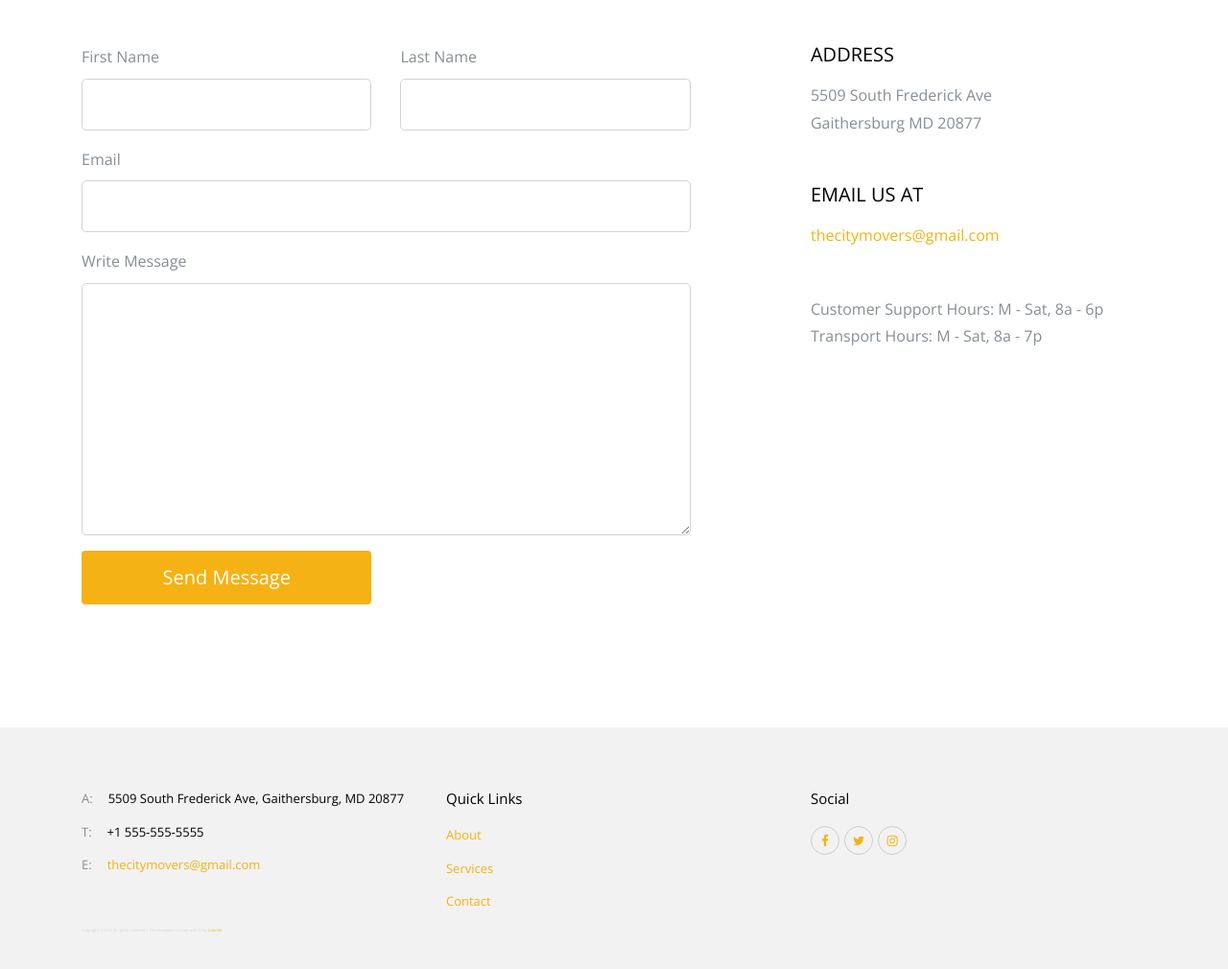
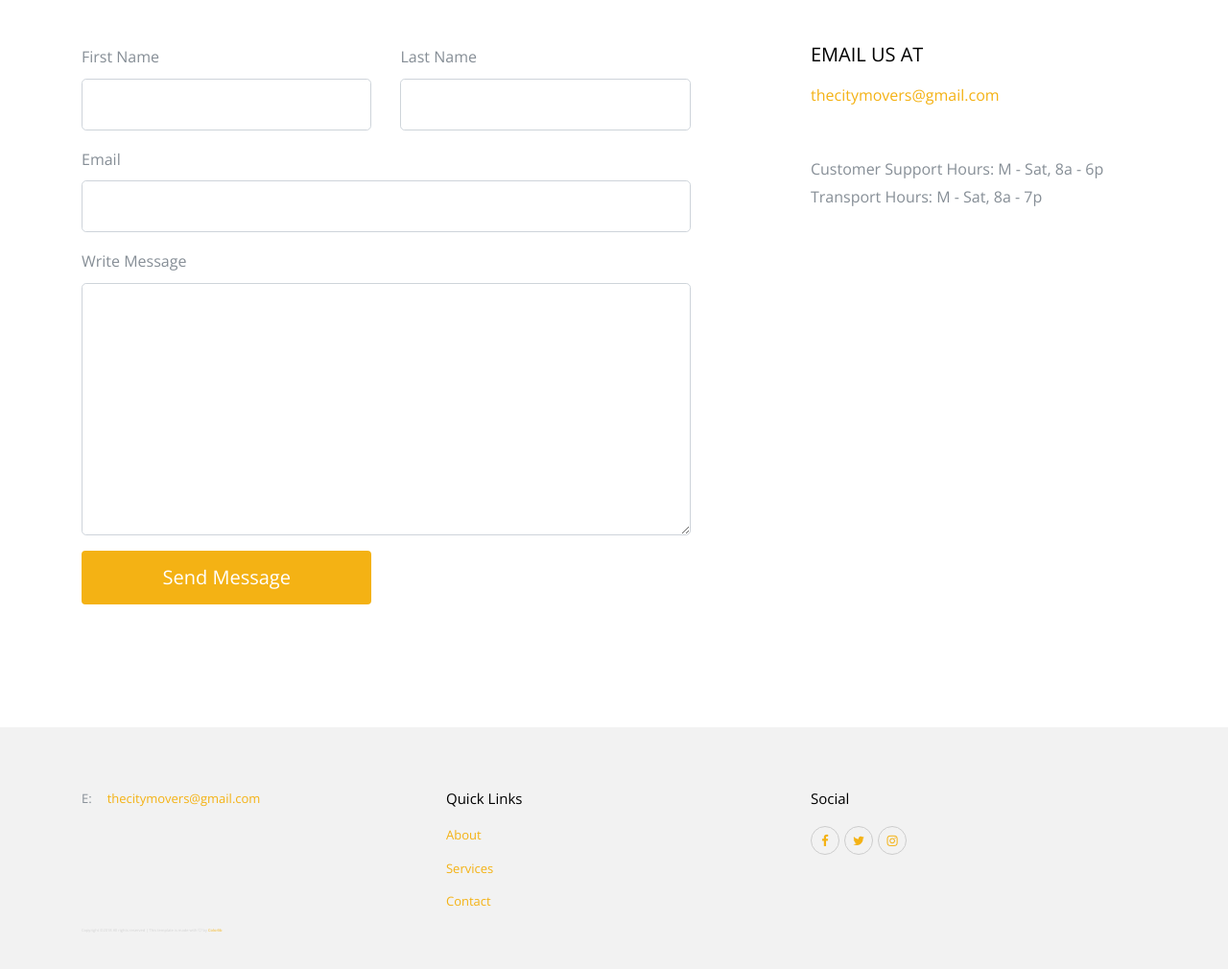
Before and after one commit to pearlsortman/MyCityMovers, a plain HTML site: page src/index.html in a window 1280 px wide. Shown: the part 3293-4303 px from the top of the page at 96% size. Drawn offline with nearby package versions, Linux system fonts and the light colour scheme; files whose address does not match are found by name.

Commit message:
Removed address as per client request

```diff
--- a/src/index.html
+++ b/src/index.html
@@ -225,8 +225,6 @@
                     </div>
                     <div class="col-md-1"></div>
                     <div class="col-md-4">
-                        <h5 class="text-uppercase mb-3">Address</h5>
-                        <p class="mb-5">5509 South Frederick Ave <br> Gaithersburg MD 20877</p>
                         <h5 class="text-uppercase mb-3">Email Us At</h5>
                         <p class="mb-5">
                             <a href="mailto:thecitymovers@gmail.com">thecitymovers@gmail.com</a>
@@ -247,9 +245,7 @@
                 <div class="row">
                     <div class="col-md-4">
                         <ul class="list-unstyled footer-link">
-                            <li class="d-flex"><span class="mr-3">A:</span><span class="text-black">5509 South Frederick Ave, Gaithersburg, MD 20877</span>
-                            </li>
-                            <li class="d-flex"><span class="mr-3">T:</span><span class="text-black">+1 555-555-5555</span></li>
+                            <!--<li class="d-flex"><span class="mr-3">T:</span><span class="text-black">+1 555-555-5555</span></li>-->
                             <li class="d-flex"><span class="mr-3">E:</span><span class="text-black"><a
                                     href="mailto:thecitymovers@gmail.com">thecitymovers@gmail.com</a></span></li>
                         </ul>
```
